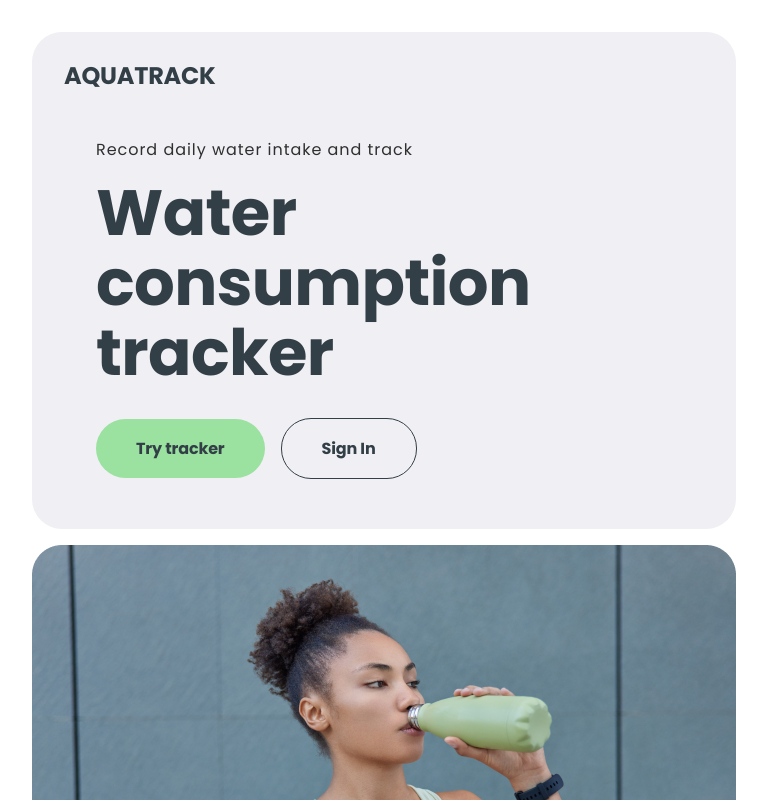
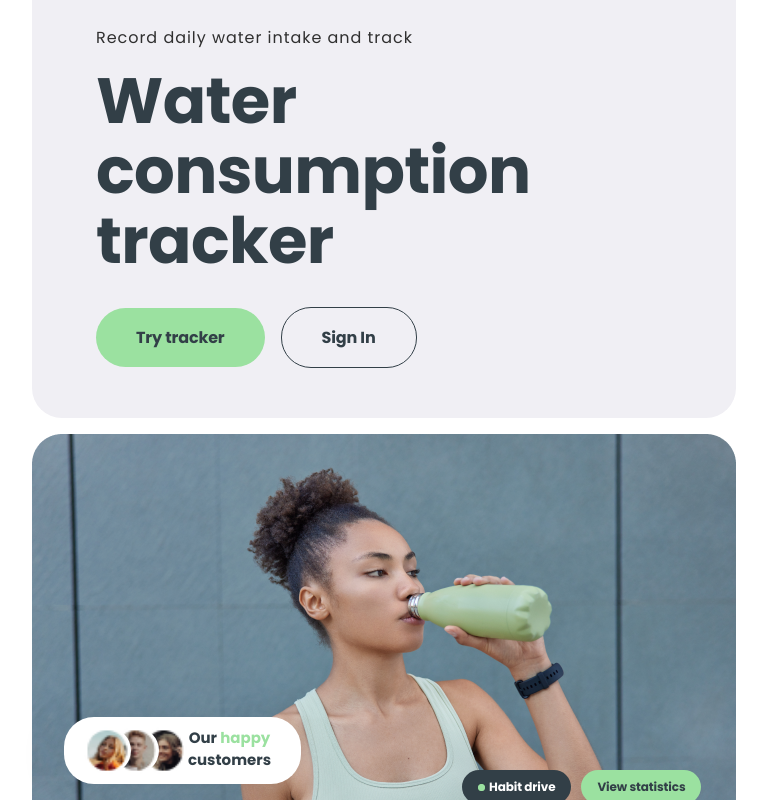
Before and after one commit to IIIMaroIII/HydroWise-frontend, a React (Vite) app: page / in a window 1280 px wide. Shown: the top 800 px of the page, without its empty margins (256-1023 px from the left). Built offline with nearby package versions, Linux system fonts and the light colour scheme.

Commit message:
fix container

```diff
--- a/src/components/REUSABLE/Container/container.module.css
+++ b/src/components/REUSABLE/Container/container.module.css
@@ -2,11 +2,14 @@
   max-width: 375px;
   margin: 0 auto;
   overflow: hidden;
-  padding: 16px;
+  padding: 0 16px;
+  display: flex;
+  align-items: center;
+  height: 100vh;
 
   @media (768px<=width) {
     max-width: 768px;
-    padding: 32px;
+    padding: 0 32px;
   }
 
   @media (1440px<=width) {
```
